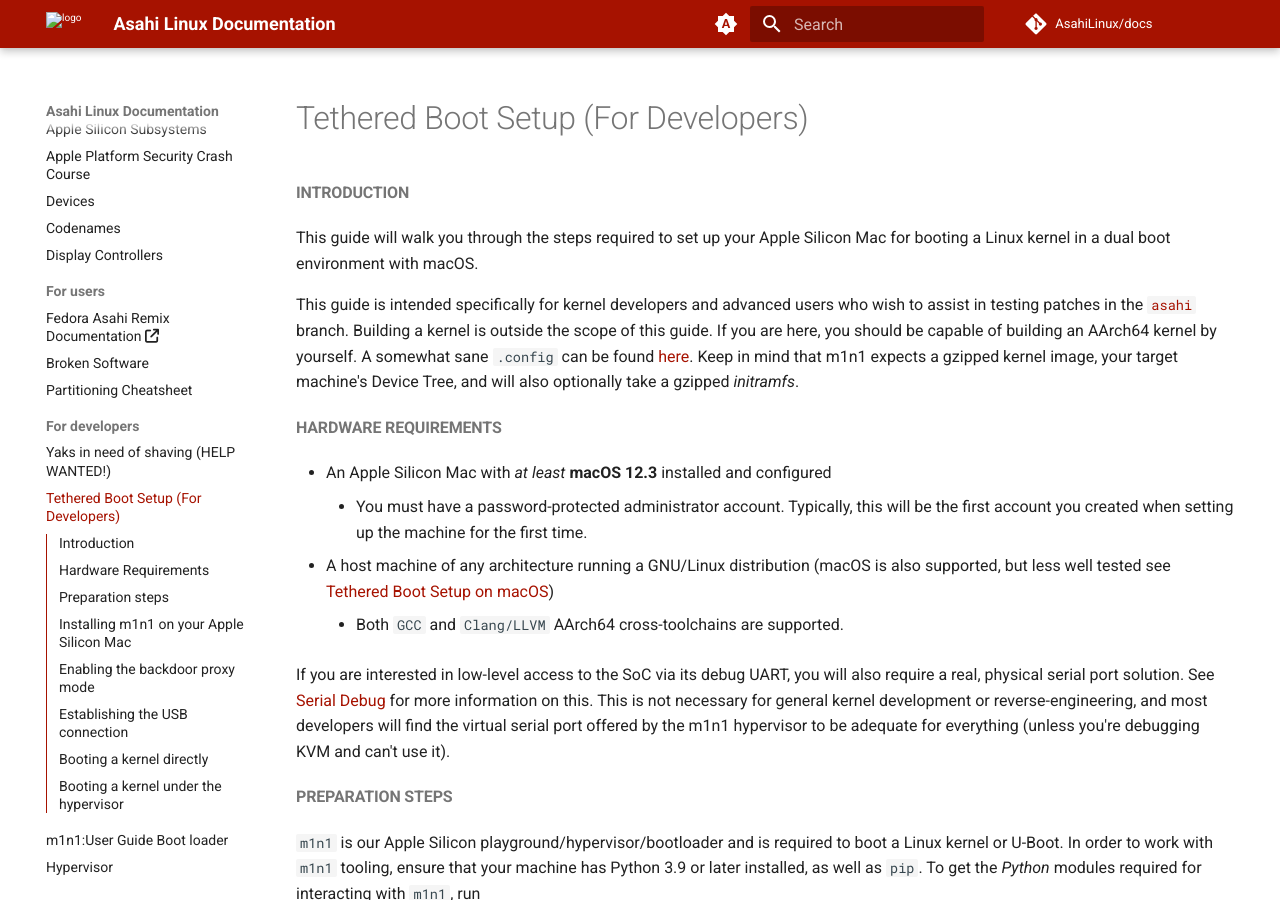
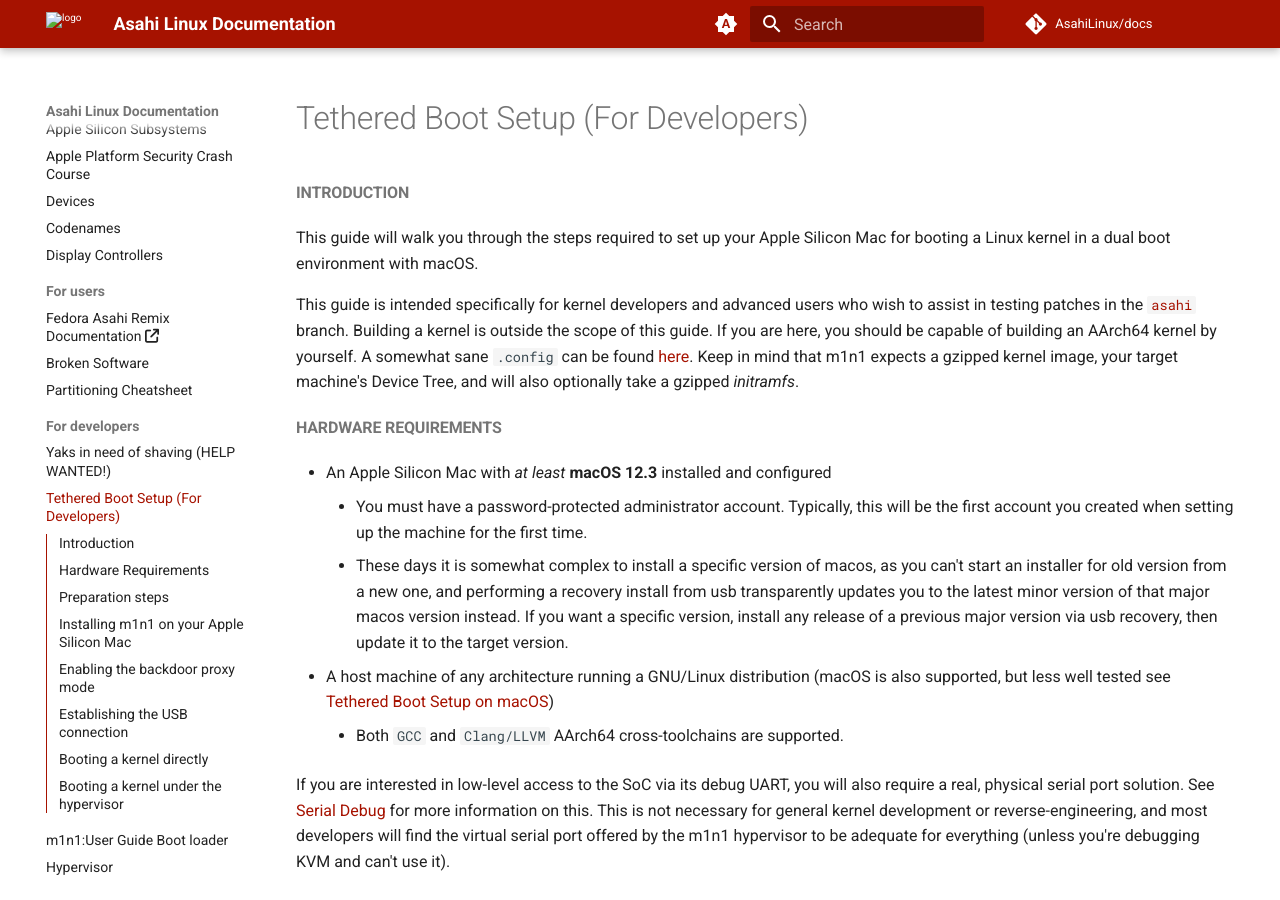
Before and after one commit to AsahiLinux/docs, an MkDocs documentation site: the page built from docs/sw/tethered-boot.md, in a window 1280 px wide and 900 px high. Built offline with MkDocs 1.6.1 and Material for MkDocs 9.7.7, drawn with Linux system fonts in a browser that asks for light colours; comment, search, counter and statistics services are not loaded.

Commit message:
Add the procedure for installing a specific minor version of macos
Signed-off-by: WhatAmISupposedToPutHere <fnkl.kernel@gmail.com>

```diff
--- a/docs/sw/tethered-boot.md
+++ b/docs/sw/tethered-boot.md
@@ -11,6 +11,7 @@
 
 * An Apple Silicon Mac with _at least_ **macOS 12.3** installed and configured
     * You must have a password-protected administrator account. Typically, this will be the first account you created when setting up the machine for the first time.
+    * These days it is somewhat complex to install a specific version of macos, as you can't start an installer for old version from a new one, and performing a recovery install from usb transparently updates you to the latest minor version of that major macos version instead. If you want a specific version, install any release of a previous major version via usb recovery, then update it to the target version.
 * A host machine of any architecture running a GNU/Linux distribution (macOS is also supported, but less well tested see [Tethered Boot Setup on macOS](tethered-boot-macos-host.md))
     * Both `GCC` and `Clang/LLVM` AArch64 cross-toolchains are supported.
 
```
